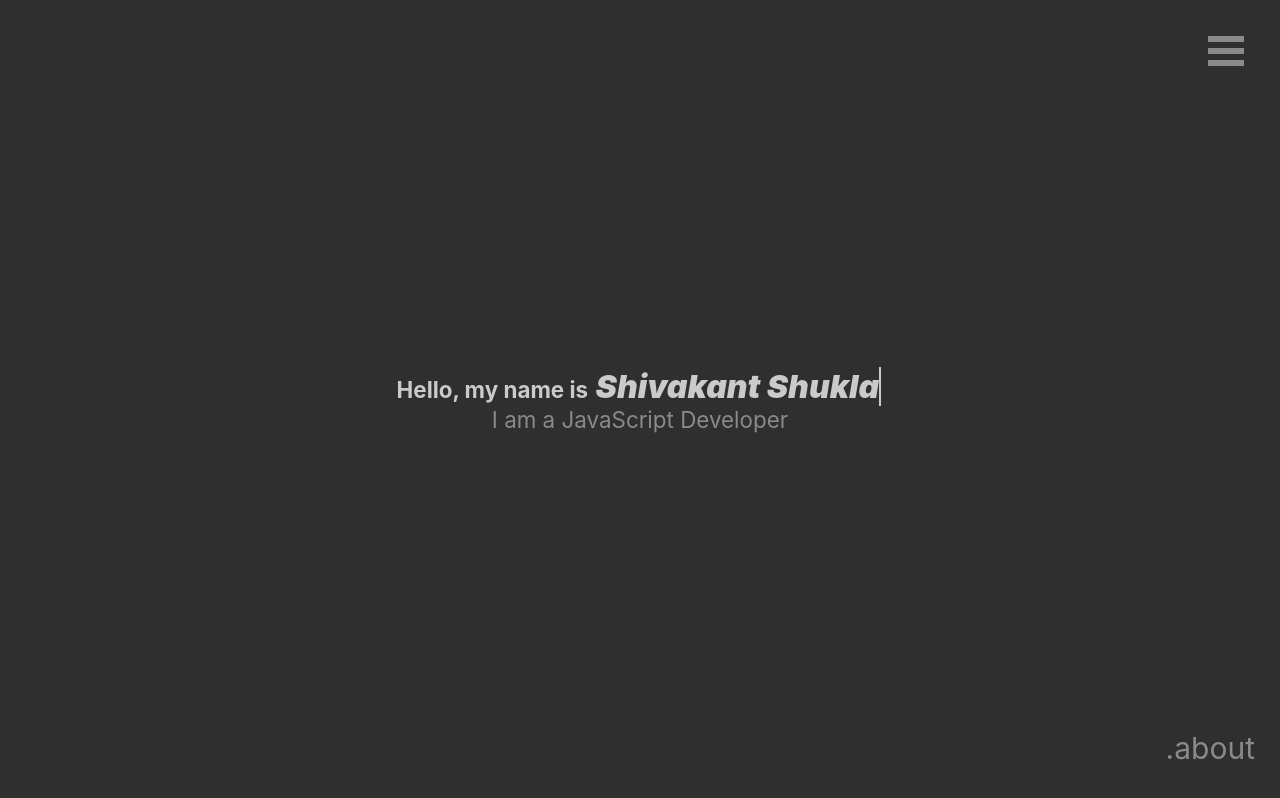
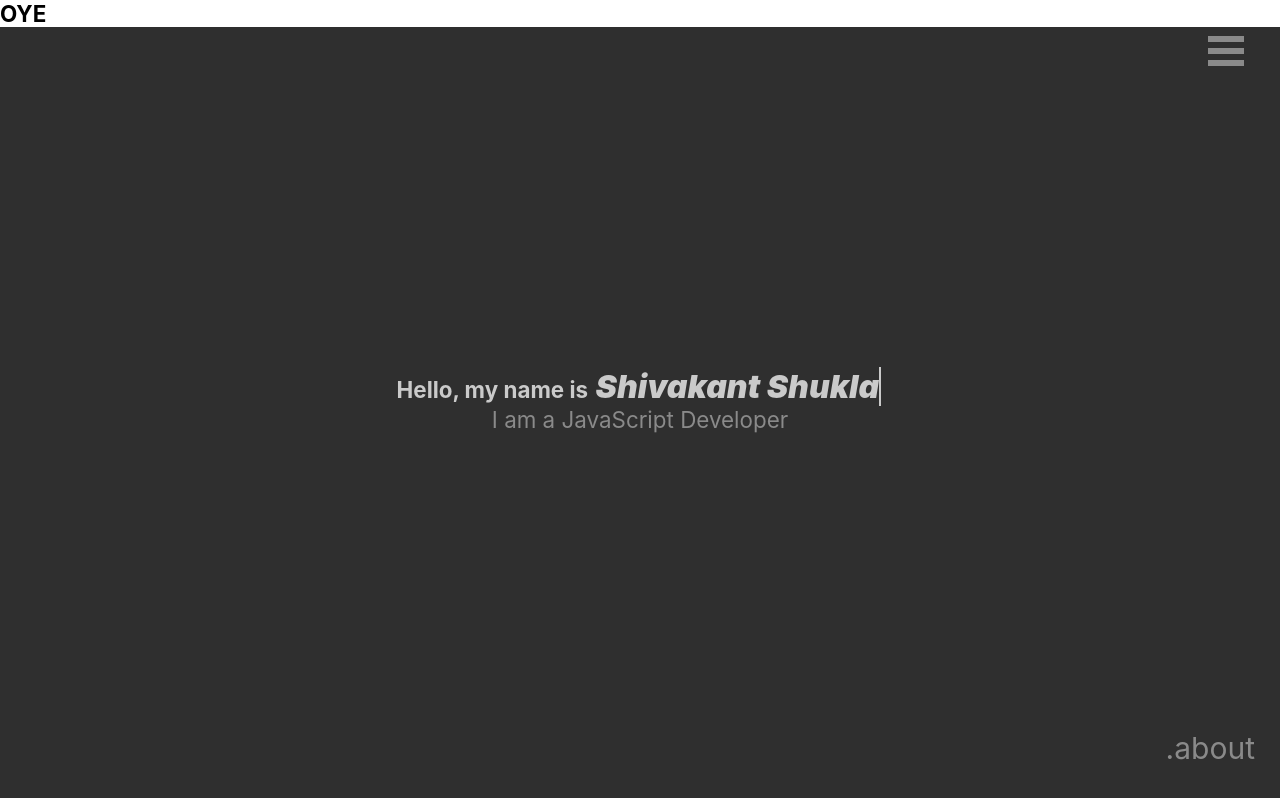
Before and after one commit to shivakantshukla55/Portfolio, a React (Create React App) app: page /about in a window 1280 px wide. Built offline with nearby package versions, Linux system fonts and the light colour scheme; the HTML template or start-up script is replaced by a standard one.

Commit message:
test staging

```diff
--- a/src/App.js
+++ b/src/App.js
@@ -14,6 +14,7 @@ function App() {
   return (
     <>
       <ThemeProvider theme={dark}>
+        <h1>OYE</h1>
         <StyledApp>
           <Navbar />
           <AppRoutes />
```
